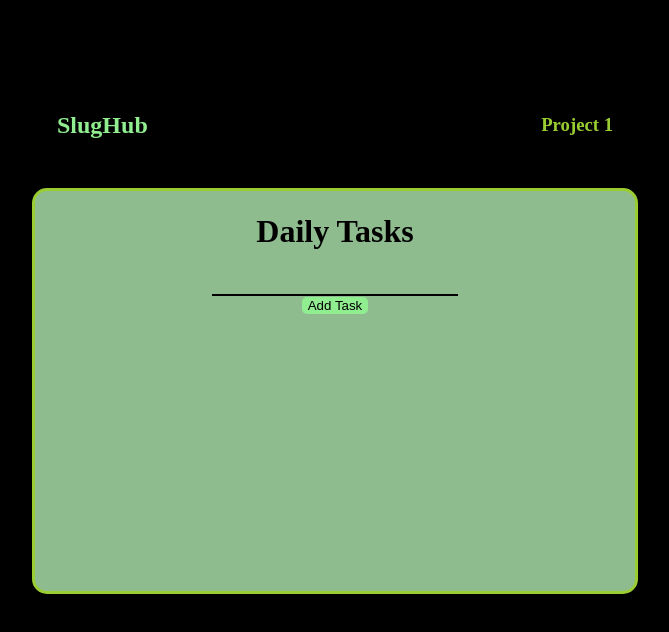
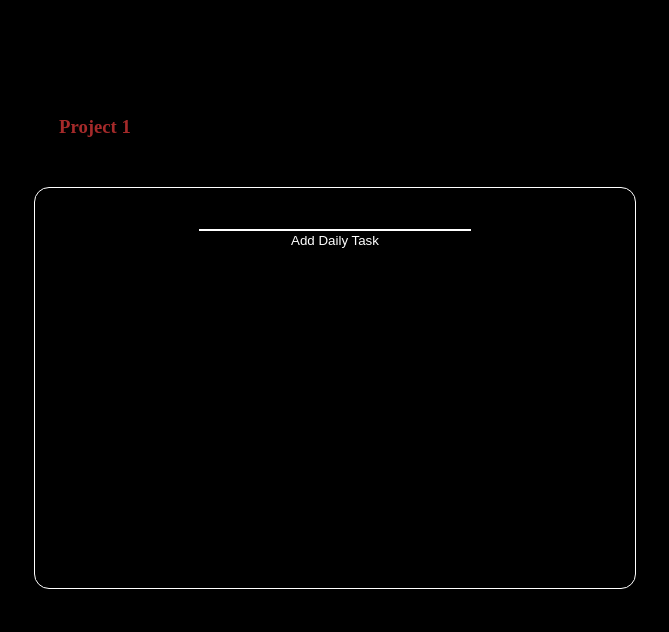
Before and after one commit to jf-2023/ProductivityApp, a React (Create React App) app: page / in a window 1280 px wide. Shown: the top 632 px of the page, without its empty margins (305-974 px from the left). Built offline with nearby package versions, Linux system fonts and the light colour scheme.

Commit message:
loose ends tied for todo list

```diff
--- a/src/App.css
+++ b/src/App.css
@@ -27,12 +27,3 @@
 .App-link {
   color: #61dafb;
 }
-
-@keyframes App-logo-spin {
-  from {
-    transform: rotate(0deg);
-  }
-  to {
-    transform: rotate(360deg);
-  }
-}
--- a/src/components/Main.js
+++ b/src/components/Main.js
@@ -48,10 +48,10 @@ function Main(){
 
     return (
     <div className="Todo-Container">
-        <h1>Daily Tasks</h1>
+        <br/>
         <form action="" className="Todo">
             <input type="text" value={text} className="add-todo" onChange={getText}/>
-            <button className="add-button" onClick={onSubmit}>Add Task</button>
+            <button className="add-button" onClick={onSubmit}>Add Daily Task</button>
         </form>
             {tasks.map((task, key) =>
             (<div className='task-container' key={key}>
@@ -59,8 +59,8 @@ function Main(){
                     {task.text}
                 </span>
                 <div className="button-container">
-                    <button className="complete" onClick={() => handleComplete(key)}>complete</button>
-                    <button className='trash' onClick={() => handleDelete(key)}>Delete</button>
+                    <button className="complete" onClick={() => handleComplete(key)}>Done</button>
+                    <button className='trash' onClick={() => handleDelete(key)}>X</button>
                 </div>
             </div>))}
     </div>
--- a/src/components/Navbar.js
+++ b/src/components/Navbar.js
@@ -3,7 +3,6 @@ import React from "react";
 function Nav(){
     return(
     <nav className="Navbar">
-        <h1>SlugHub</h1>
         <h3>Project 1</h3>
     </nav>
 )}
--- a/src/index.css
+++ b/src/index.css
@@ -4,6 +4,16 @@ body {
   align-items: center;
   height: 80vh;
   background-color: black;
+}
+
+nav {
+  display: flex;
+  justify-content: space-between;
+  padding: 30px 25px;
+}
+
+nav h3 {
+  color: brown;
 }
 
 .Todo-Container {
@@ -13,22 +23,47 @@ body {
   height: 70vh;
   width: 600px;
   height: 400px;
-  border: 3px solid yellowgreen;
+  border: 1px solid white;
   border-radius: 15px;
-  background-color: darkseagreen;
+  background-color: black;
+  overflow-y: auto;
+}
+
+.Todo-Container::-webkit-scrollbar{
+  width: 5px;
+}
+
+.Todo-Container::-webkit-scrollbar-track{
+  margin-block: 5px;
+}
+
+.Todo-Container::-webkit-scrollbar-thumb{
+  background: white;
+  border-radius:3px;
+}
+
+.Todo-Container h1{
+  color: white;
 }
 
 .add-todo {
   border: none;
-  border-bottom: 2px solid black;
+  border-bottom: 2px solid white;
   width: 80%;
   font-size: large;
-  background-color: darkseagreen;
-
+  color: white;
+  background-color: black;
 }
 
 .add-todo:focus {
   outline: none;
+}
+
+.add-button {
+  color: white;
+  background-color: black;
+  border: none;
+  border-radius: 5px;
 }
 
 .task-container {
@@ -36,10 +71,13 @@ body {
   height: 20px;
   display: flex;
   justify-content: space-between;
-  padding: 10px;
-  margin-top: 10px;
+  padding: 5px;
+  margin-top: 5px;
+  border: 1px solid white;
   border-radius: 5px;
-  background-color: lightgreen;
+  color: white;
+  font-weight: bold;
+  font-size: large;
 }
 
 .button-container{
@@ -47,53 +85,21 @@ body {
   gap: 3px;
 }
 
-.add-button {
-  background-color: lightgreen;
-  border: none;
-  border-radius: 5px;
+.completed-task {
+  text-decoration: line-through;
+  opacity: 0.5;
 }
 
 .complete {
   color: lightgreen;
   background-color: black;
-  border: none;
+  border: 1px solid lightgreen;
   border-radius: 5px;
 }
 
 .trash {
-  color: green;
-  font-weight: bold;
+  color: red;
   background-color: black;
   border: none;
   border-radius: 5px;
 }
-
-.completed-task {
-  text-decoration: line-through;
-  opacity: 0.5;
-}
-
-
-
-
-
-
-
-
-
-
-nav {
-  display: flex;
-  justify-content: space-between;
-  align-items: center;
-  color: grey;
-  padding: 30px 25px;
-}
-
-nav h1 {
-  color: lightgreen;
-}
-
-nav h3 {
-  color: yellowgreen;
-}
```
